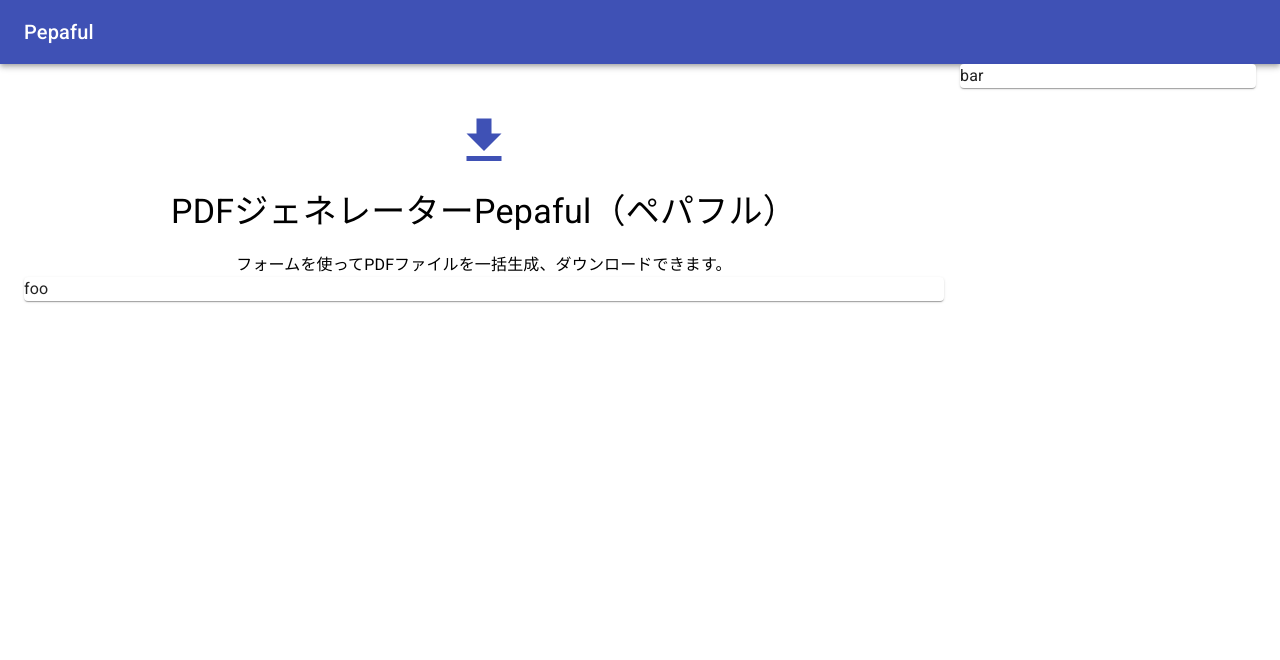
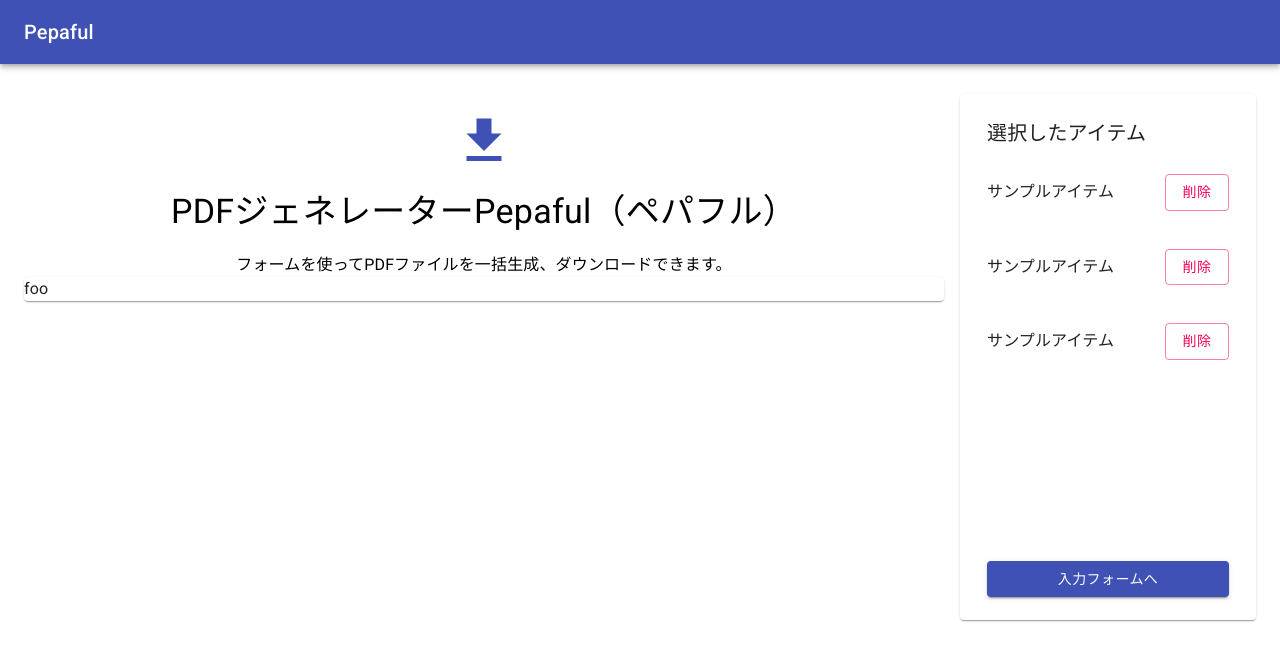
Before and after one commit to kinetanie/pepaful-frontend, a React (Create React App) app: page / in a window 1280 px wide. Shown: the top 660 px of the page. Built offline with nearby package versions, Linux system fonts and the light colour scheme.

Commit message:
Create Selected Item Components

```diff
--- /dev/null
+++ b/src/components/ItemFolder.tsx
@@ -0,0 +1,71 @@
+import React from "react";
+import { Box, Button, makeStyles, Paper, Typography } from "@material-ui/core";
+import SelectedItem from "./SelectedItem";
+
+const itemFolderStyles = makeStyles({
+  root: {
+    marginTop: 30,
+  },
+  containerBox: {
+    minHeight: 480,
+    paddingTop: 23,
+    paddingLeft: 27,
+    paddingRight: 27,
+    paddingBottom: 23,
+  },
+  title: {
+    paddingBottom: 12,
+  },
+  item: {
+    paddingTop: 13,
+    paddingBottom: 13,
+    marginBottom: 12,
+  },
+  formButton: {
+    marginTop: "auto",
+    marginBottom: 0,
+  },
+});
+
+function ItemFolder() {
+  const classes = itemFolderStyles();
+  const itemProps = [
+    {
+      title: "サンプルアイテム",
+      callback: () => console.log("clicked"),
+    },
+    {
+      title: "サンプルアイテム",
+      callback: () => console.log("clicked"),
+    },
+    {
+      title: "サンプルアイテム",
+      callback: () => console.log("clicked"),
+    },
+  ];
+  return (
+    <Paper className={classes.root}>
+      <Box
+        className={classes.containerBox}
+        display="flex"
+        flexDirection="column"
+      >
+        <Typography className={classes.title} variant="h6">
+          選択したアイテム
+        </Typography>
+        {itemProps.map((props) => (
+          <SelectedItem title={props.title} callback={props.callback} />
+        ))}
+        <Button
+          className={classes.formButton}
+          variant="contained"
+          color="primary"
+        >
+          入力フォームへ
+        </Button>
+      </Box>
+    </Paper>
+  );
+}
+
+export default ItemFolder;
--- /dev/null
+++ b/src/components/SelectedItem.tsx
@@ -0,0 +1,34 @@
+import React from "react";
+import { Box, Button, makeStyles, Typography } from "@material-ui/core";
+
+type SelectedItemProps = {
+  title: string;
+  callback: () => void;
+};
+
+const selectedItemStyles = makeStyles({
+  item: {
+    paddingTop: 13,
+    paddingBottom: 13,
+    marginBottom: 12,
+  },
+});
+
+function SelectedItem({ title, callback }: SelectedItemProps) {
+  const classes = selectedItemStyles();
+  return (
+    <Box
+      className={classes.item}
+      display="flex"
+      justifyContent="space-between"
+      alignItems="center"
+    >
+      <Typography>{title}</Typography>
+      <Button color="secondary" variant="outlined" onClick={() => callback()}>
+        削除
+      </Button>
+    </Box>
+  );
+}
+
+export default SelectedItem;
--- a/src/pages/Home.tsx
+++ b/src/pages/Home.tsx
@@ -1,6 +1,7 @@
 import React from "react";
 import { Container, Grid, Paper, Typography } from "@material-ui/core";
 import EyeCatch from "../components/EyeCatch";
+import ItemFolder from "../components/ItemFolder";
 
 function Home() {
   return (
@@ -13,9 +14,7 @@
           </Paper>
         </Grid>
         <Grid item xs={3}>
-          <Paper>
-            <Typography>bar</Typography>
-          </Paper>
+          <ItemFolder/>
         </Grid>
       </Grid>
     </Container>
```
